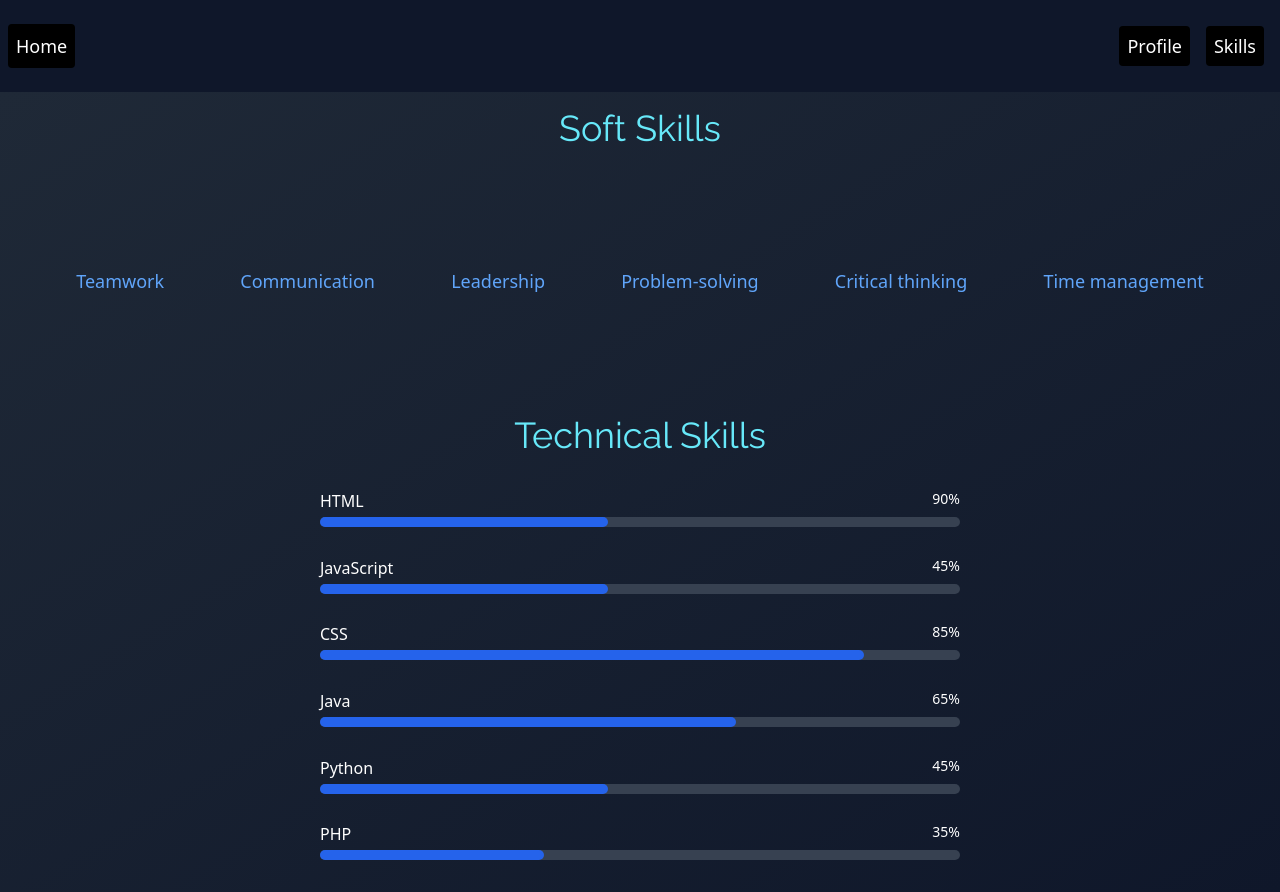
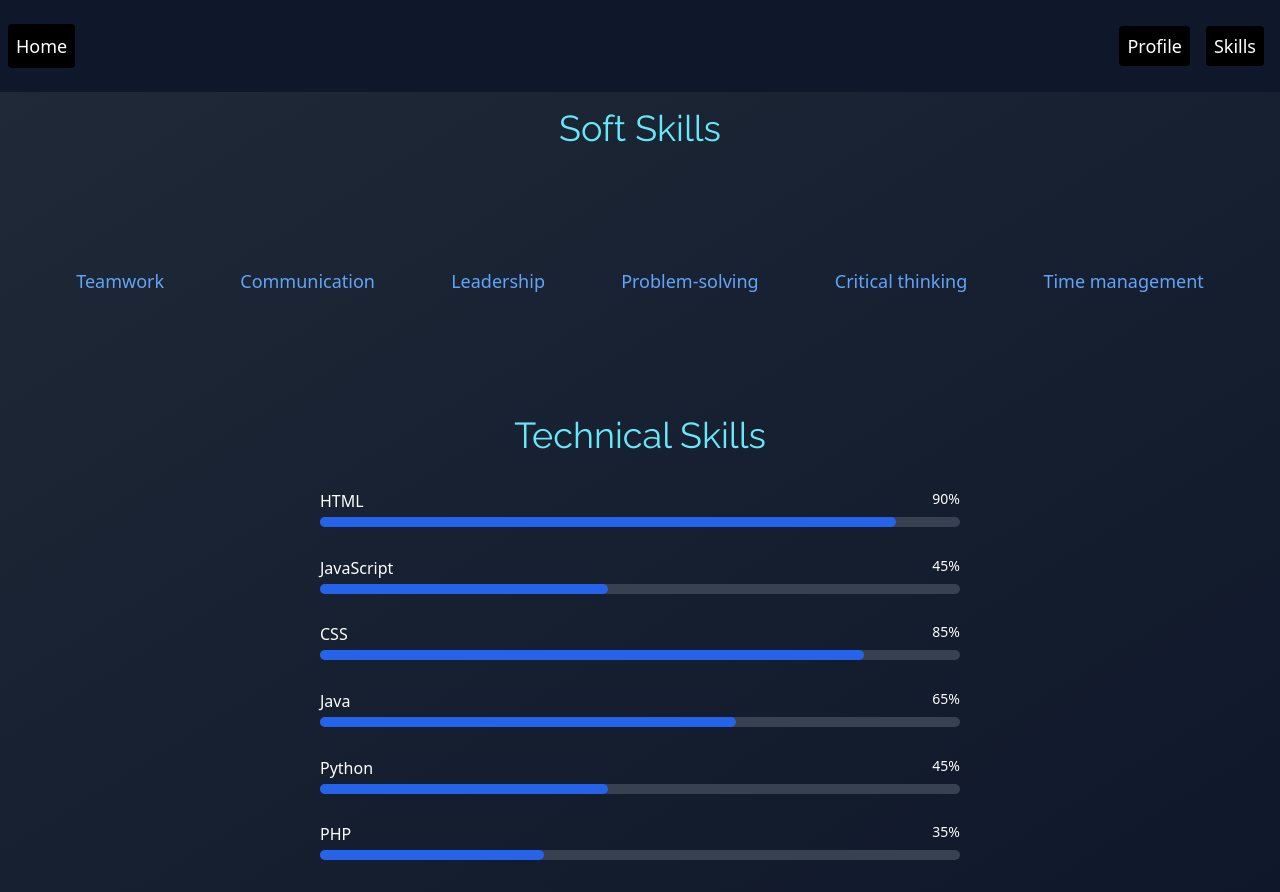
Before and after one commit to SherlockX9/SherlockX9.github.io, a website: page skills.html in a window 1280 px wide. Drawn offline with Linux system fonts and the light colour scheme.

Commit message:
Update skills.html

```diff
--- a/skills.html
+++ b/skills.html
@@ -60,7 +60,7 @@
                     <span class="text-sm font-medium text-white">90%</span>
                 </div>
                 <div class="w-full rounded-full h-2.5 bg-gray-700">
-                    <div class="bg-blue-600 h-2.5 rounded-full" style="width: 45%"></div>
+                    <div class="bg-blue-600 h-2.5 rounded-full" style="width: 90%"></div>
                 </div>
             </div>
             <div>
```
